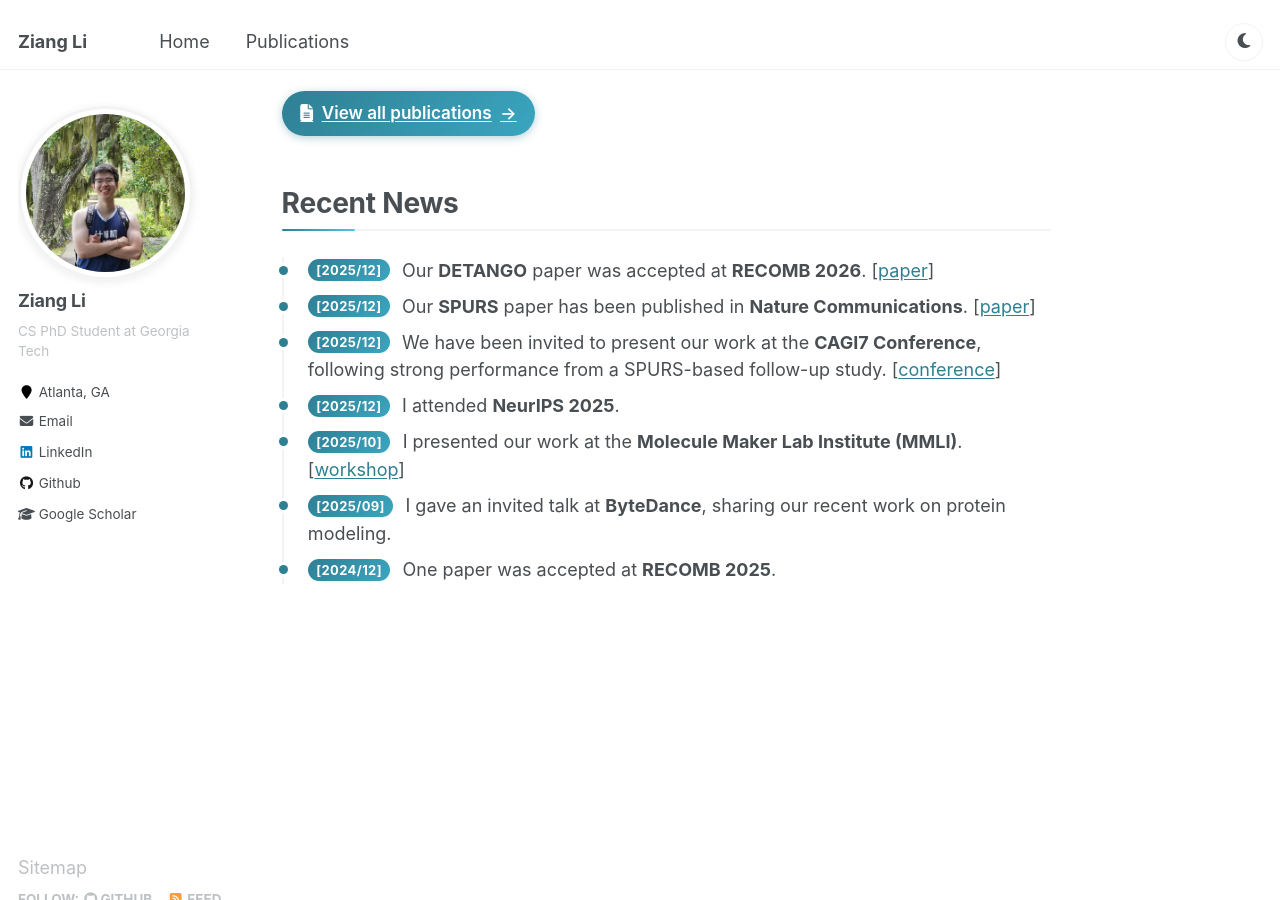
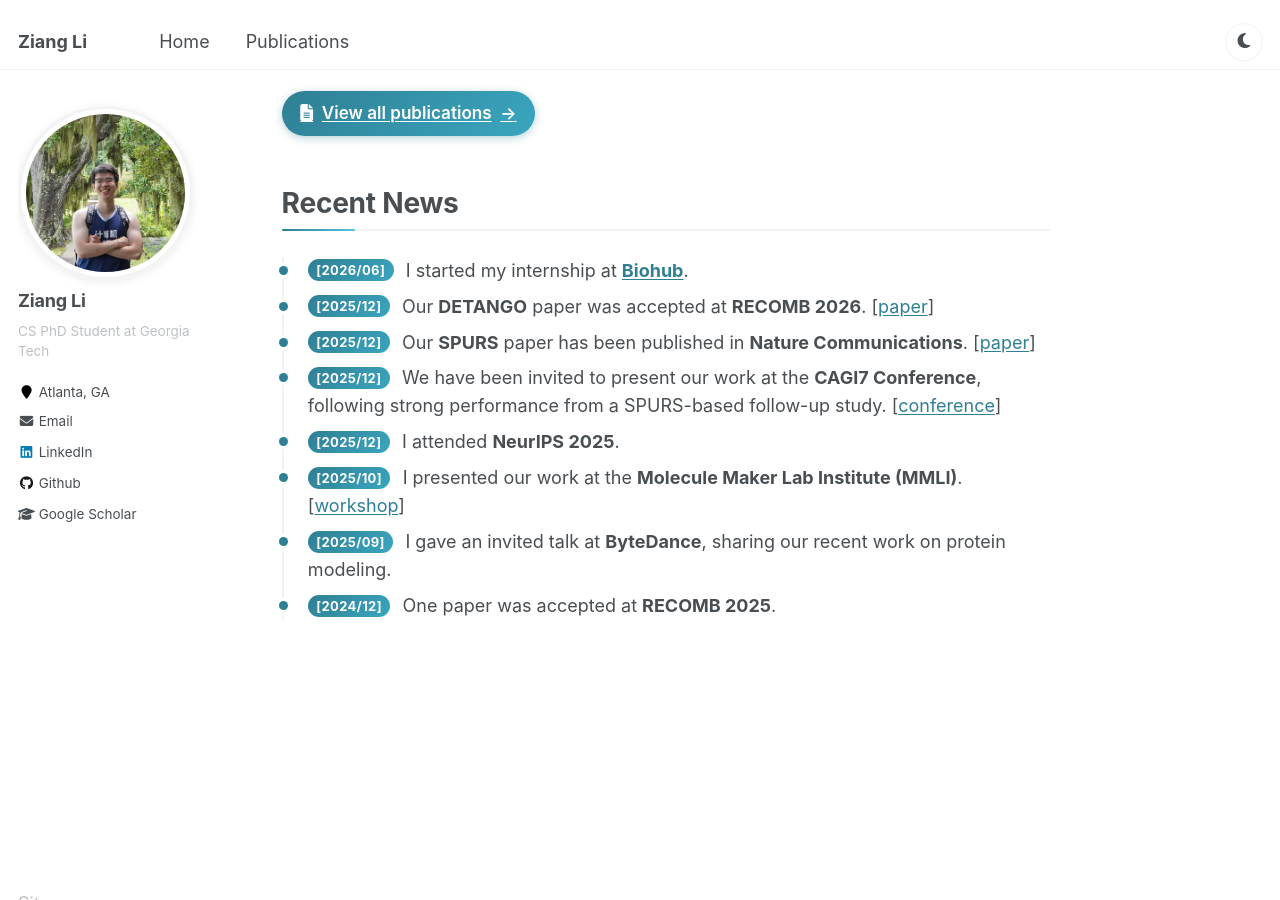
Before and after one commit to li-ziang/li-ziang.github.io, a Jekyll site: the page built from _pages/about.md, in a window 1280 px wide and 900 px high, scrolled down 501 px. Built offline with Jekyll 4.4.1, drawn with Linux system fonts in a browser that asks for light colours.

Commit message:
Add Biohub internship to recent news (2026/06)
Co-Authored-By: Claude Opus 4.8 (1M context) <noreply@anthropic.com>

```diff
--- a/_pages/about.md
+++ b/_pages/about.md
@@ -22,6 +22,7 @@ Recent News
 
 <div class="news-feed" markdown="1">
 
+- **[2026/06]** I started my internship at **[Biohub](https://biohub.org/)**.
 - **[2025/12]** Our **DETANGO** paper was accepted at **RECOMB 2026**. [[paper](https://www.biorxiv.org/content/10.64898/2026.02.03.703560v1.full.pdf)]
 - **[2025/12]** Our **SPURS** paper has been published in **Nature Communications**. [[paper](https://www.nature.com/articles/s41467-025-67609-4)]
 - **[2025/12]** We have been invited to present our work at the **CAGI7 Conference**, following strong performance from a SPURS-based follow-up study. [[conference](https://genomeinterpretation.org/cagi7.html)]
```
